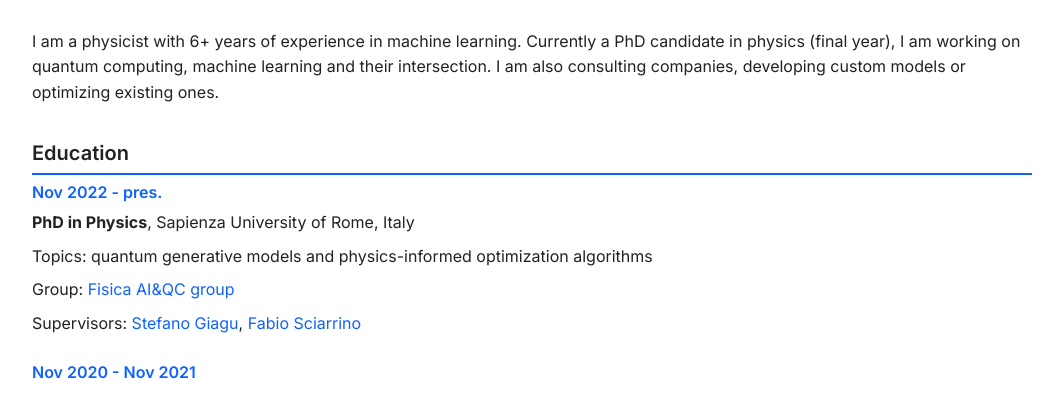
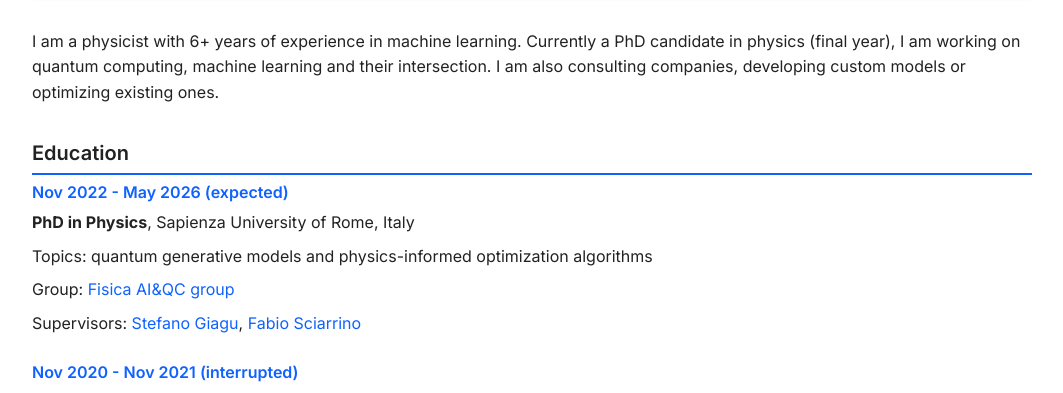
Before and after one commit to AndreaCacioppo/andreacacioppo.github.io, a plain HTML site: page index.html in a window 1280 px wide. Shown: the part 397-790 px from the top of the page, without its empty margins (108-1171 px from the left). Drawn offline with Linux system fonts and the light colour scheme.

Commit message:
Update education dates

```diff
--- a/index.html
+++ b/index.html
@@ -184,7 +184,7 @@
     <h2>Education</h2>
 
     <article>
-      <h3>Nov 2022 - pres.</h3>
+      <h3>Nov 2022 - May 2026 (expected)</h3>
       <p><b>PhD in Physics</b>, Sapienza University of Rome, Italy</p>
       <p>Topics: quantum generative models and physics-informed optimization algorithms</p>
       <p>Group: <a href="https://sites.google.com/a/uniroma1.it/stefanogiagu/fisicaAI">Fisica AI&amp;QC group</a></p>
@@ -192,7 +192,7 @@
     </article>
 
     <article>
-      <h3>Nov 2020 - Nov 2021</h3>
+      <h3>Nov 2020 - Nov 2021 (interrupted)</h3>
       <p><b>PhD in Computer Engineering</b>, Technical University of Munich, Germany</p>
       <p>Topics: classical-quantum compound channels and algorithms for the automatic generation of quantum graph states</p>
       <p>Group: <a href="https://www.ce.cit.tum.de/en/lti/tqsd/">Theoretical quantum system design group</a></p>
```
